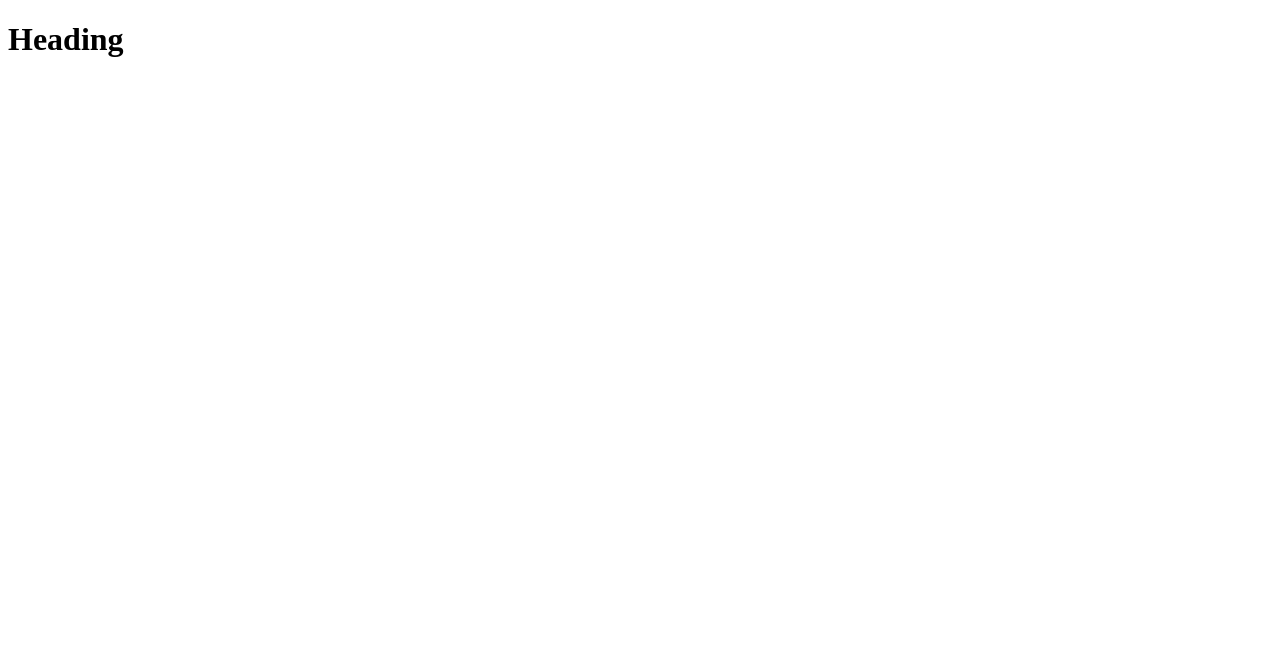
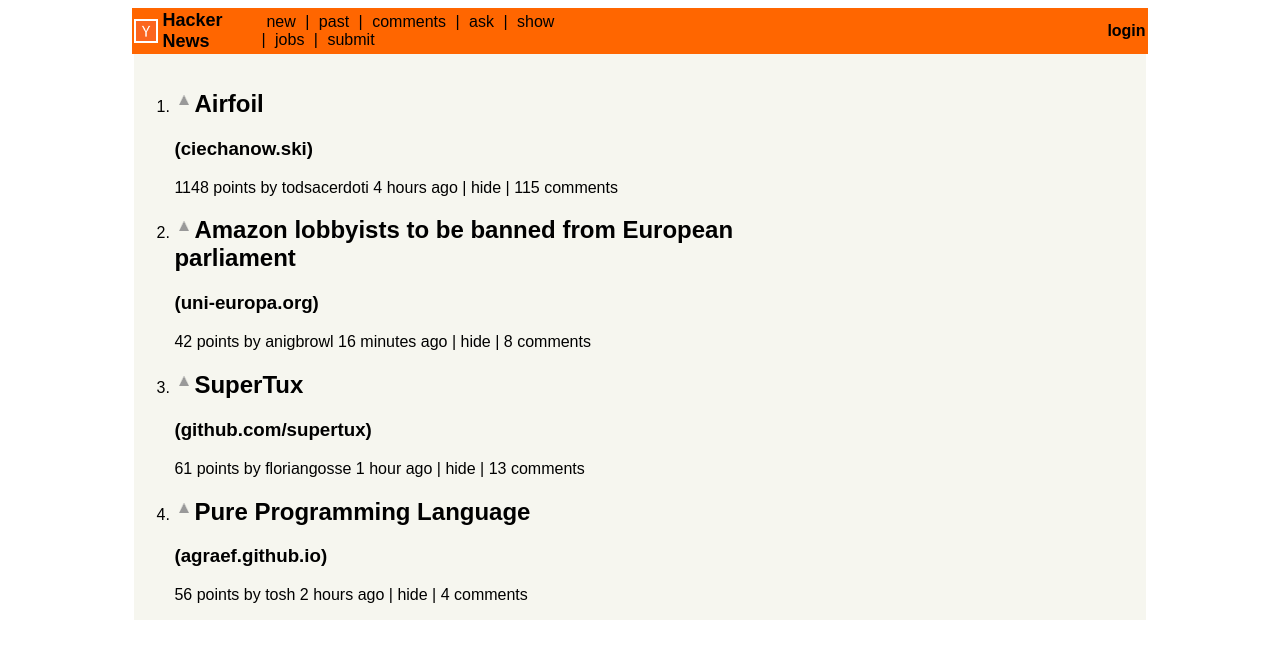
Before and after one commit to sarahbroida/c6LayoutReproduction, a plain HTML site: page index.html in a window 1280 px wide. Drawn offline with Linux system fonts and the light colour scheme.

Commit message:
First attempt, added some HTML

```diff
--- a/index.html
+++ b/index.html
@@ -8,7 +8,49 @@
     <link rel="stylesheet" href="screen.css">
   </head>
   <body>
-    <h1>Heading</h1>
-    <script src="index.js"></script>
+    <header>
+      <img class="logo" alt="Orange Y Logo" src="YLogo.webp">
+      <h1>Hacker News</h1>
+      <ul class="Nav">
+        <li>new</li>
+        <li>past</li>
+        <li>comments</li>
+        <li>ask</li>
+        <li>show</li>
+        <li>jobs</li>
+        <li>submit</li>
+      </ul>
+      <p>login</p>
+    </header>
+    <body>
+      <section class="content">
+        <ol class="posts">
+          <li>
+            <img alt="Gray Triangle" src="Triangle.png">
+            <h2>Airfoil</h2>
+            <h3>(ciechanow.ski)</h3>
+            <p>1148 points by todsacerdoti 4 hours ago | hide | 115 comments</p>
+          </li>
+          <li>
+            <img alt="Gray Triangle" src="Triangle.png">
+            <h2>Amazon lobbyists to be banned from European parliament</h2>
+            <h3>(uni-europa.org)</h3>
+            <p>42 points by anigbrowl 16 minutes ago | hide | 8 comments</p>
+          </li>
+          <li>
+            <img alt="Gray Triangle" src="Triangle.png">
+            <h2>SuperTux</h2>
+            <h3>(github.com/supertux)</h3>
+            <p>61 points by floriangosse 1 hour ago | hide | 13 comments</p>
+          </li>
+          <li>
+            <img alt="Gray Triangle" src="Triangle.png">
+            <h2>Pure Programming Language</h2>
+            <h3>(agraef.github.io)</h3>
+            <p>56 points by tosh 2 hours ago | hide | 4 comments</p>
+          </li>
+        </ol>
+      </section>
+    </body>
   </body>
 </html>
--- a/screen.css
+++ b/screen.css
@@ -1 +1,80 @@
 /* Add screen styles below */
+
+:root {
+    --orange: #FF6600;
+    --background: #F6F6EF;
+    --dark-text: #070706;
+    --light-text: #9D9D9B;
+}
+
+header {
+    background-color: var(--orange);
+    width: 80%;
+    margin: auto;
+    display: flex;
+    padding: 2px;
+}
+
+.logo {
+    width: 20px;
+    height: 20px;
+    float: left;
+    border: 2px solid #FFFFFF;
+    margin-top: auto;
+    margin-bottom: auto;
+}
+
+header h1, ul, p {
+    font-family: sans-serif;
+    margin-top: auto;
+    margin-bottom: auto;
+}
+
+header h1 {
+    font-weight: bolder;
+    font-size: 18px;
+    padding-left: 4px;
+    margin-top: auto;
+    margin-bottom: auto;
+}
+
+header ul {
+    list-style-type: none;
+    font-size: 16px;
+    padding-left: 2px;
+}
+
+header li {
+    display: inline-block;
+}
+
+header li:before {
+    content: ' | ';
+    padding: 5px;
+}
+
+header li:first-child:before {
+    content: ' ';
+}
+
+header p {
+    font-size: 16px;
+    margin-left: 50%;
+    font-weight: bold;
+}
+
+
+.content {
+    background-color: var(--background);
+    font-family: sans-serif;
+    width: 80%;
+    margin: auto;
+    display: flex;
+}
+
+.content img {
+    width: 10px;
+    height: 10px;
+    float: left;
+    margin: 5px;
+}
```
Also changed, not shown: Triangle.png (added), YLogo.webp (added).
